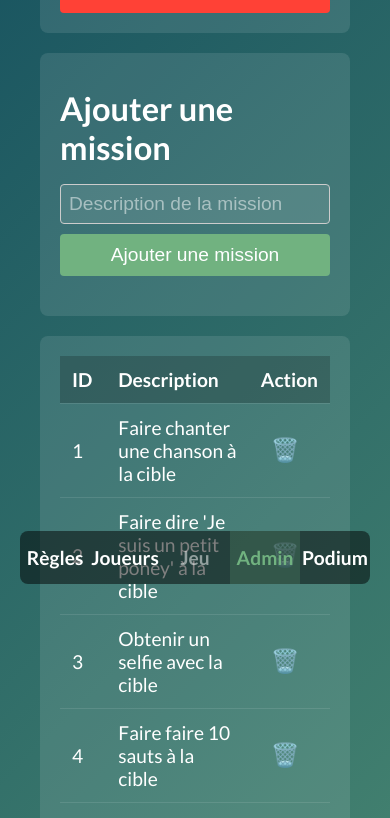
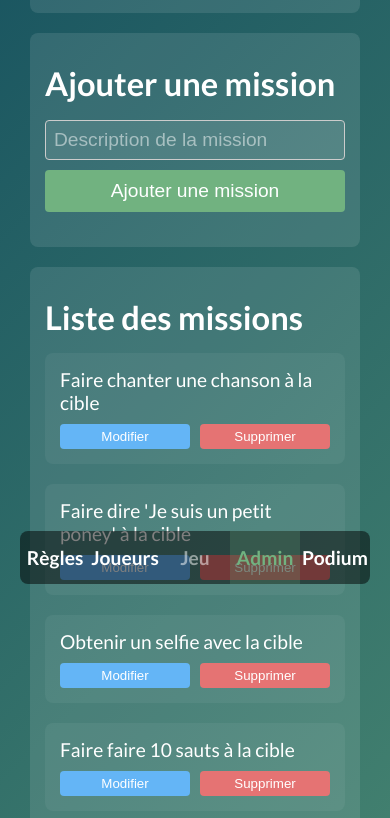
Before and after one commit to AlexandreGaultier/killer-game, a Vue app: page /admin in a window 390 px wide. Shown: the part 260-1078 px from the top of the page. Built offline with nearby package versions, Linux system fonts and the light colour scheme.

Commit message:
add rules on PlayerInput and Mision Input + modify missionList + add Edit on missions + fix mobile view

```diff
--- a/src/App.vue
+++ b/src/App.vue
@@ -37,6 +37,8 @@ export default defineComponent({
   --secondary-color: #134E5E;
   --text-color: #ffffff;
   --background-color: rgba(0, 0, 0, 0.5);
+  --accent-red: #E57373;  /* Nouveau rouge plus doux */
+  --accent-blue: #64B5F6; /* Nouveau bleu plus doux */
 }
 
 body {
--- a/src/components/MissionInput.vue
+++ b/src/components/MissionInput.vue
@@ -3,9 +3,14 @@
     <input
       v-model="missionDescription"
       @keyup.enter="addMission"
+      @input="validateInput"
       placeholder="Description de la mission"
+      maxlength="90"
+      pattern="[A-Za-z0-9\s.,!?]+"
+      title="Lettres, chiffres, espaces et ponctuation basique uniquement"
     />
     <button @click="addMission">Ajouter une mission</button>
+    <p v-if="errorMessage" class="error-message">{{ errorMessage }}</p>
   </div>
 </template>
 
@@ -18,16 +23,31 @@ export default defineComponent({
   setup() {
     const gameStore = useGameStore()
     const missionDescription = ref('')
+    const errorMessage = ref('')
+
+    const validateInput = (): void => {
+      const trimmedDescription = missionDescription.value.trim()
+      if (!trimmedDescription) {
+        errorMessage.value = 'La description de la mission ne peut pas être vide.'
+      } else if (!/^[A-Za-z0-9\s.,!?]{1,90}$/.test(trimmedDescription)) {
+        errorMessage.value = 'La description doit contenir uniquement des lettres, chiffres, espaces et ponctuation basique (90 caractères max).'
+      } else {
+        errorMessage.value = ''
+      }
+    }
 
     const addMission = (): void => {
       const trimmedDescription = missionDescription.value.trim()
-      if (trimmedDescription) {
+      if (trimmedDescription && /^[A-Za-z0-9\s.,!?]{1,90}$/.test(trimmedDescription)) {
         gameStore.addMission(trimmedDescription)
         missionDescription.value = ''
+        errorMessage.value = ''
+      } else {
+        validateInput()
       }
     }
 
-    return { missionDescription, addMission }
+    return { missionDescription, addMission, errorMessage, validateInput }
   }
 })
 </script>
@@ -67,4 +87,10 @@ export default defineComponent({
     padding: 10px 20px;
   }
 }
+
+.error-message {
+  color: red;
+  font-size: 0.9em;
+  margin-top: 5px;
+}
 </style>
--- a/src/components/MissionList.vue
+++ b/src/components/MissionList.vue
@@ -1,80 +1,136 @@
 <template>
     <div class="mission-list">
-      <table>
-        <thead>
-          <tr>
-            <th>ID</th>
-            <th>Description</th>
-            <th>Action</th>
-          </tr>
-        </thead>
-        <tbody>
-          <tr v-for="mission in missions" :key="mission.id">
-            <td>{{ mission.id }}</td>
-            <td>{{ mission.description }}</td>
-            <td>
-              <button @click="deleteMission(mission.id)" class="delete-button" title="Supprimer">🗑️</button>
-            </td>
-          </tr>
-        </tbody>
-      </table>
+      <h2>Liste des missions</h2>
+      <div class="mission-grid">
+        <div v-for="mission in missions" :key="mission.id" class="mission-item">
+          <p v-if="!editingMission || editingMission.id !== mission.id">{{ mission.description }}</p>
+          <input
+            v-else
+            v-model="editingMission.description"
+            @keyup.enter="saveMission"
+            @keyup.esc="cancelEdit"
+          >
+          <div class="button-group">
+            <button v-if="!editingMission || editingMission.id !== mission.id" @click="editMission(mission)" class="edit-button">Modifier</button>
+            <button v-else @click="saveMission" class="save-button">Enregistrer</button>
+            <button v-if="editingMission && editingMission.id === mission.id" @click="cancelEdit" class="cancel-button">Annuler</button>
+            <button @click="deleteMission(mission.id)" class="delete-button">Supprimer</button>
+          </div>
+        </div>
+      </div>
     </div>
 </template>
 
 <script lang="ts">
-  import { computed, defineComponent } from 'vue'
+import { computed, defineComponent, ref } from 'vue'
 import { useGameStore } from '../stores/gameStore'
+import { Mission } from '../types'
 
 export default defineComponent({
   name: 'MissionList',
   setup() {
     const gameStore = useGameStore()
+    const missions = computed(() => gameStore.missions)
+    const editingMission = ref<Mission | null>(null)
 
-      const missions = computed(() => gameStore.missions)
-
-      const deleteMission = (id: number): void => {
+    const deleteMission = (id: number) => {
       gameStore.deleteMission(id)
     }
 
-      return { missions, deleteMission }
+    const editMission = (mission: Mission) => {
+      editingMission.value = { ...mission }
+    }
+
+    const saveMission = () => {
+      if (editingMission.value) {
+        gameStore.updateMission(editingMission.value.id, editingMission.value.description)
+        editingMission.value = null
+      }
+    }
+
+    const cancelEdit = () => {
+      editingMission.value = null
+    }
+
+    return { missions, deleteMission, editMission, saveMission, cancelEdit, editingMission }
   }
 })
 </script>
 
 <style scoped>
-  table {
+.mission-list {
   width: 100%;
-    border-collapse: collapse;
 }
 
-  th, td {
-    padding: 12px;
-    text-align: left;
-    border-bottom: 1px solid rgba(255, 255, 255, 0.1);
+.mission-grid {
+  display: grid;
+  grid-template-columns: repeat(3, 1fr); /* 3 colonnes pour les écrans de bureau */
+  gap: 20px;
 }
 
-  th {
-    background-color: rgba(0, 0, 0, 0.2);
+.mission-item {
+  background-color: rgba(255, 255, 255, 0.05);
+  border-radius: 8px;
+  padding: 15px;
+  display: flex;
+  flex-direction: column;
+  justify-content: space-between;
+}
+
+.mission-item p {
+  margin: 0 0 10px 0;
+  word-wrap: break-word;
+}
+
+.mission-item input {
+  margin-bottom: 10px;
+  padding: 5px;
+  border-radius: 4px;
+  border: 1px solid #ccc;
+}
+
+.button-group {
+  display: flex;
+  justify-content: space-between;
+  gap: 10px;
+}
+
+.edit-button, .save-button, .cancel-button, .delete-button {
+  flex: 1;
+  padding: 5px 10px;
+  border: none;
+  border-radius: 4px;
+  cursor: pointer;
+  transition: background-color 0.3s ease;
+}
+
+.edit-button {
+  background-color: var(--accent-blue);
+  color: white;
+}
+
+.save-button {
+  background-color: var(--accent-blue);
+  color: white;
 }
 
 .delete-button {
-    background-color: transparent;
-    color: var(--text-color);
-    border: none;
-    padding: 5px 10px;
-    border-radius: 4px;
-    cursor: pointer;
-    font-size: 1.5em;
-    transition: transform 0.2s ease;
+  background-color: var(--accent-red);
+  color: white;
 }
 
-  .delete-button:hover {
-    transform: scale(1.1);
+.edit-button:hover, .save-button:hover { background-color: #5a9bd5; }
+.delete-button:hover { background-color: #d16666; }
+
+@media (max-width: 1200px) {
+  .mission-grid {
+    grid-template-columns: repeat(2, 1fr); /* 2 colonnes pour les écrans moyens */
+  }
 }
 
 @media (max-width: 768px) {
-    .delete-button {
-      font-size: 1.2em;
+  .mission-grid {
+    grid-template-columns: 1fr; /* 1 colonne pour les écrans mobiles */
   }
 }
 </style>
--- a/src/components/PlayerInput.vue
+++ b/src/components/PlayerInput.vue
@@ -3,9 +3,14 @@
     <input
       v-model="playerName"
       @keyup.enter="addPlayer"
+      @input="validateInput"
       placeholder="Nom du joueur"
+      maxlength="15"
+      pattern="[A-Za-z0-9\s]+"
+      title="Lettres, chiffres et espaces uniquement"
     />
     <button @click="addPlayer">Ajouter un joueur</button>
+    <p v-if="errorMessage" class="error-message">{{ errorMessage }}</p>
   </div>
 </template>
 
@@ -18,16 +23,31 @@ export default defineComponent({
   setup() {
     const gameStore = useGameStore()
     const playerName = ref('')
+    const errorMessage = ref('')
+
+    const validateInput = (): void => {
+      const trimmedName = playerName.value.trim()
+      if (!trimmedName) {
+        errorMessage.value = 'Le nom du joueur ne peut pas être vide.'
+      } else if (!/^[A-Za-z0-9\s]{1,15}$/.test(trimmedName)) {
+        errorMessage.value = 'Le nom doit contenir uniquement des lettres, chiffres et espaces (15 caractères max).'
+      } else {
+        errorMessage.value = ''
+      }
+    }
 
     const addPlayer = (): void => {
       const trimmedName = playerName.value.trim()
-      if (trimmedName) {
+      if (trimmedName && /^[A-Za-z0-9\s]{1,15}$/.test(trimmedName)) {
         gameStore.addPlayer(trimmedName)
         playerName.value = ''
+        errorMessage.value = ''
+      } else {
+        validateInput()
       }
     }
 
-    return { playerName, addPlayer }
+    return { playerName, addPlayer, errorMessage, validateInput }
   }
 })
 </script>
@@ -67,4 +87,10 @@ export default defineComponent({
     padding: 10px 20px;
   }
 }
+
+.error-message {
+  color: red;
+  font-size: 0.9em;
+  margin-top: 5px;
+}
 </style>
--- a/src/components/PlayerList.vue
+++ b/src/components/PlayerList.vue
@@ -50,4 +50,14 @@ export default defineComponent({
   flex-wrap: wrap;
   gap: 10px;
 }
+
+.delete-button {
+  background-color: var(--accent-red);
+  color: white;
+}
+
+.delete-button:hover {
+  background-color: #d16666;
+}
+
 </style>
--- a/src/stores/gameStore.ts
+++ b/src/stores/gameStore.ts
@@ -217,6 +217,14 @@ export const useGameStore = defineStore('game', {
       const randomMessage = messages[Math.floor(Math.random() * messages.length)]
       return randomMessage.replace('{name}', playerName)
     },
+
+    updateMission(id: number, description: string) {
+      const missionIndex = this.missions.findIndex(m => m.id === id)
+      if (missionIndex !== -1) {
+        this.missions[missionIndex].description = description
+        this.saveToLocalStorage()
+      }
+    },
   },
   getters: {
     alivePlayers: (state) => state.players.filter(p => p.isAlive),
--- a/src/views/AdminView.vue
+++ b/src/views/AdminView.vue
@@ -9,7 +9,7 @@
       <h2>Ajouter une mission</h2>
       <MissionInput />
     </div>
-    <div class="card">
+    <div class="card mission-list-card">
       <MissionList />
     </div>
   </div>
@@ -30,6 +30,8 @@ export default defineComponent({
 <style scoped>
 .admin-view {
   padding: 20px;
+  max-width: 1200px;
+  margin: 0 auto;
 }
 
 .card {
@@ -38,4 +40,18 @@ export default defineComponent({
   padding: 20px;
   margin-bottom: 20px;
 }
+
+.mission-list-card {
+  overflow: hidden;
+}
+
+@media (max-width: 768px) {
+  .admin-view {
+    padding: 10px;
+  }
+
+  .card {
+    padding: 15px;
+  }
+}
 </style>
--- a/src/views/PodiumView.vue
+++ b/src/views/PodiumView.vue
@@ -197,8 +197,8 @@ export default defineComponent({
   background-color: rgba(255, 255, 255, 0.05);
   border-radius: 5px;
   display: flex;
-  justify-content: space-between;
-  align-items: center;
+  flex-direction: column;  /* Changé de row à column */
+  align-items: flex-start; /* Aligne les éléments à gauche */
   transition: all 0.3s ease;
 }
 
@@ -209,7 +209,8 @@ export default defineComponent({
 
 .victim {
   font-weight: bold;
-  color: #ff4136;
+  color: var(--accent-red);  /* Utilisation de la nouvelle variable de couleur */
+  margin-bottom: 5px;  /* Ajoute un espace sous le nom de la victime */
 }
 
 .mission {
@@ -227,7 +228,7 @@ export default defineComponent({
 
 @media (max-width: 768px) {
   .podium-view {
-    padding: 10px;
+    padding: 5px;
   }
 
   h1 {
@@ -283,8 +284,9 @@ export default defineComponent({
   }
 
   .kill-list li {
-    flex-direction: column;
-    align-items: flex-start;
+    /* Supprimez ces lignes car elles sont maintenant dans le style principal */
+    /* flex-direction: column;
+    align-items: flex-start; */
   }
 
   .victim {
--- a/src/views/RulesView.vue
+++ b/src/views/RulesView.vue
@@ -99,11 +99,33 @@
   }
 
   ol {
-    padding-left: 20px;
+    padding-left: 0;
+    list-style-type: none;
+    counter-reset: item;
   }
 
   li {
-    margin-bottom: 10px;
+    margin-bottom: 15px;
+    display: flex;
+    align-items: flex-start;
+  }
+
+  li::before {
+    counter-increment: item;
+    content: counter(item);
+    background-color: var(--primary-color);
+    color: var(--text-color);
+    width: 24px;
+    height: 24px;
+    border-radius: 50%;
+    display: flex;
+    justify-content: center;
+    align-items: center;
+    font-size: 0.9em;
+    font-weight: bold;
+    padding: 5px;
+    margin-right: 10px;
+    flex-shrink: 0;
   }
 
   .important-note {
@@ -142,5 +164,11 @@
     h2 {
       font-size: 1.5em;
     }
+
+    li::before {
+      width: 20px;
+      height: 20px;
+      font-size: 0.8em;
+    }
   }
   </style>
```
Also changed, not shown: src/views/GameView.vue (+53 -14 lines). Lines whose indentation alone changed are shown as unchanged.
